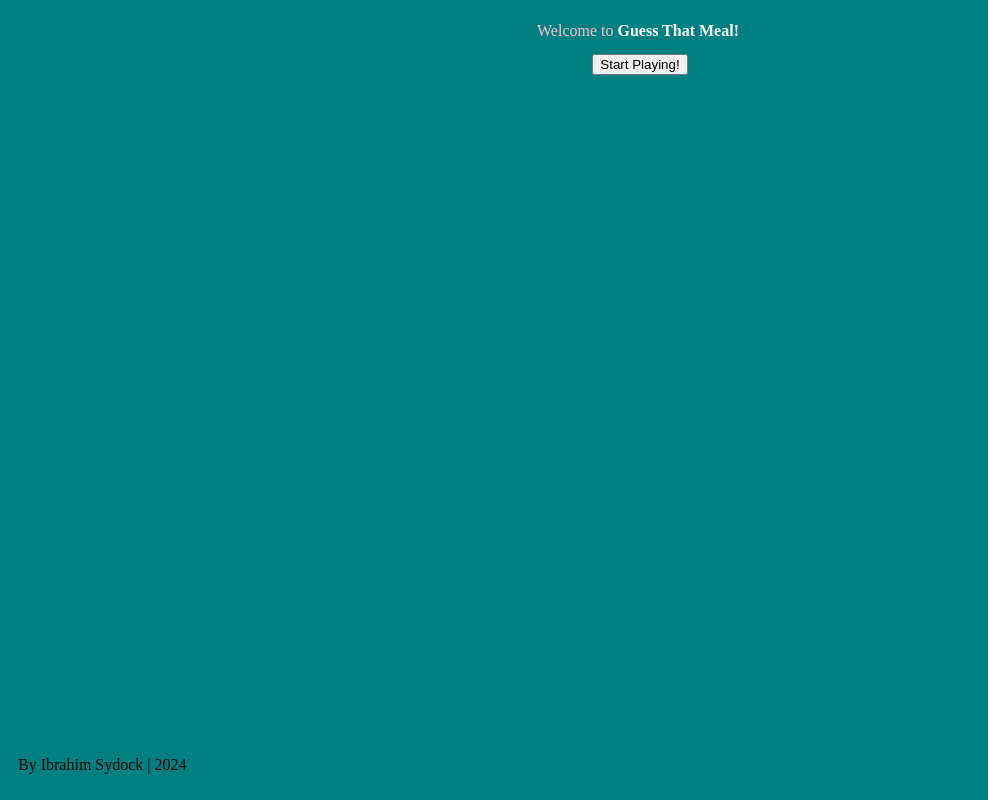
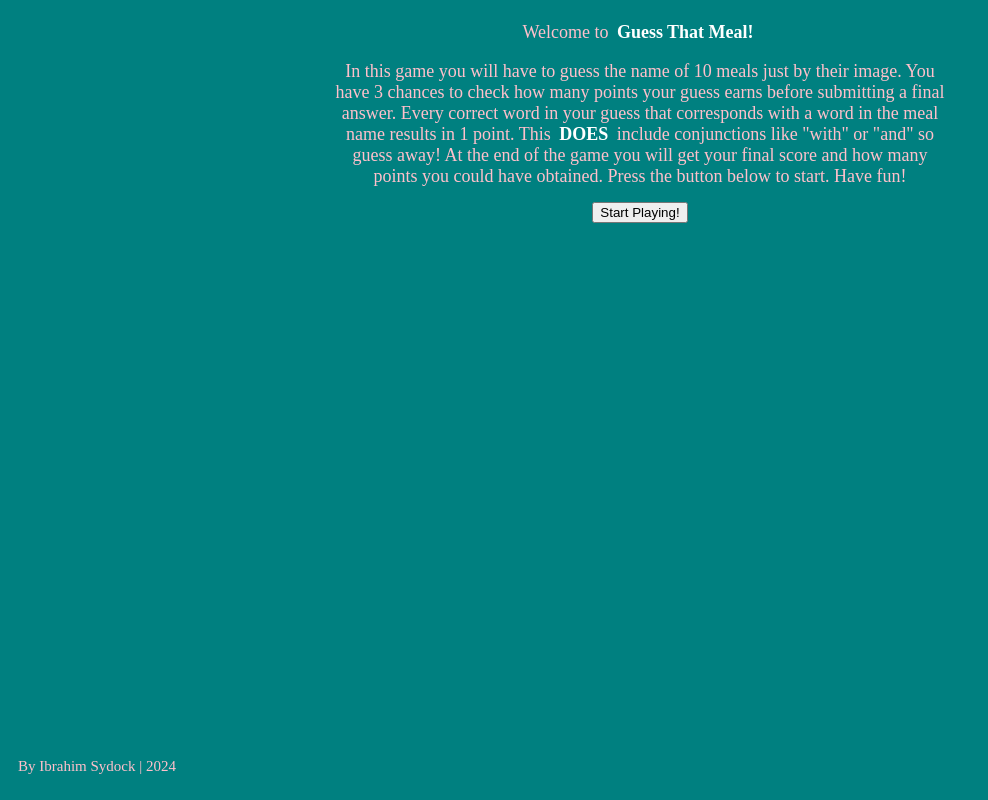
Before and after one commit to sharktrexer/Meal_Guesser, a Django app: page / in a window 1280 px wide. Shown: the whole page, without its empty margins (0-988 px from the left). Run offline with Django 4.2, Linux system fonts and the light colour scheme.

Commit message:
summary and styling +home page now has a summary of how the game works +font size is bigger

```diff
--- a/guessing/static/guessing/site.css
+++ b/guessing/static/guessing/site.css
@@ -7,6 +7,8 @@ footer {
     position: fixed;
 	bottom: 0;
 	margin: 10px;
+    color: pink;
+    font-size: 15px;
 }
 
 span {
@@ -31,11 +33,18 @@ label {
     justify-content: center;
     align-items: center;
     padding: 5px;
+    font-size: 18px;
 }
 
 .text-contain span {
     padding: 4px;
 
+}
+
+.wrap-text {
+    text-wrap: pretty;
+    text-align: center;
+    width: 50%;
 }
 
 /* Meal Picture Styling */
--- a/guessing/templates/guessing/index.html
+++ b/guessing/templates/guessing/index.html
@@ -4,7 +4,16 @@ Meal Guesser - Home
 {% endblock %}
 {% block content %}
     <div class="text-contain">
-        <span>Welcome to<span class="message">Guess That Meal!</span> </span>
+        <span> Welcome to <span class="message"> Guess That Meal! </span> </span>
+    </div>
+    <div class="text-contain">
+        <span class="wrap-text"> In this game you will have to guess the name of 10 meals just by their image.
+            You have 3 chances to check how many points your guess earns before submitting a final answer.
+            Every correct word in your guess that corresponds with a word in the meal name results in 1 point.
+            This <span class="message">DOES</span> include conjunctions like "with" or "and" so guess away!
+            At the end of the game you will get your final score and how many points you could have obtained.
+            Press the button below to start. Have fun!
+        </span>
     </div>
     <div class="text-contain">
         <form method='GET' action={% url 'rand_meal'%}>
```
